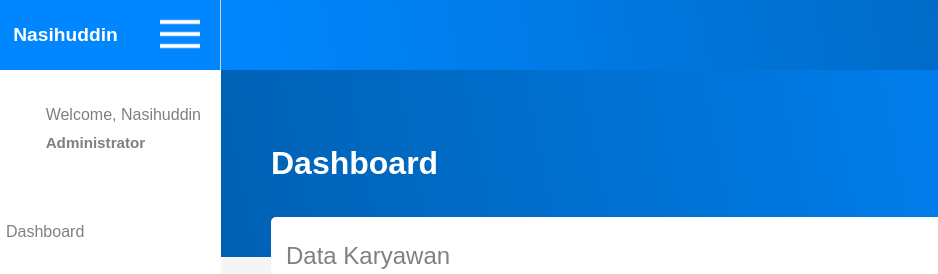
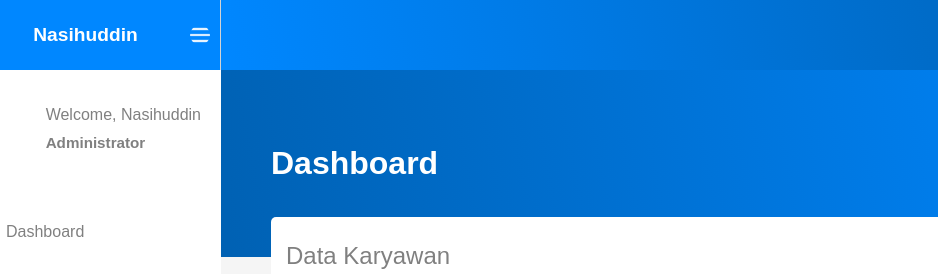
Before and after one commit to nasihuddi/UTS-Web1, a plain HTML site: page karyawan.html in a window 1280 px wide. Shown: the top 274 px of the page, 79-1017 px from the left. Drawn offline with Linux system fonts and the light colour scheme.

Commit message:
Update karyawan.html

```diff
--- a/karyawan.html
+++ b/karyawan.html
@@ -10,7 +10,7 @@
     <div class="logo" id="center">
       <img src="asset/icons.admin.png" style="width: 50px;" id="text">
       <p id="text" style="color: white; font-size: 1.2em; font-weight: bold;">Nasihuddin</p>
-      <button id="menu" onclick="menu()"><img style="border-radius: 50%;" src="asset/menu.png"></button>
+      <button id="menu" onclick="menu()" style="background-image: url('asset/menu.png'); background-size: cover;"></button>
     </div>
     <div class="profil" id="center">
       <img src="asset/foto1.jpeg">
```
